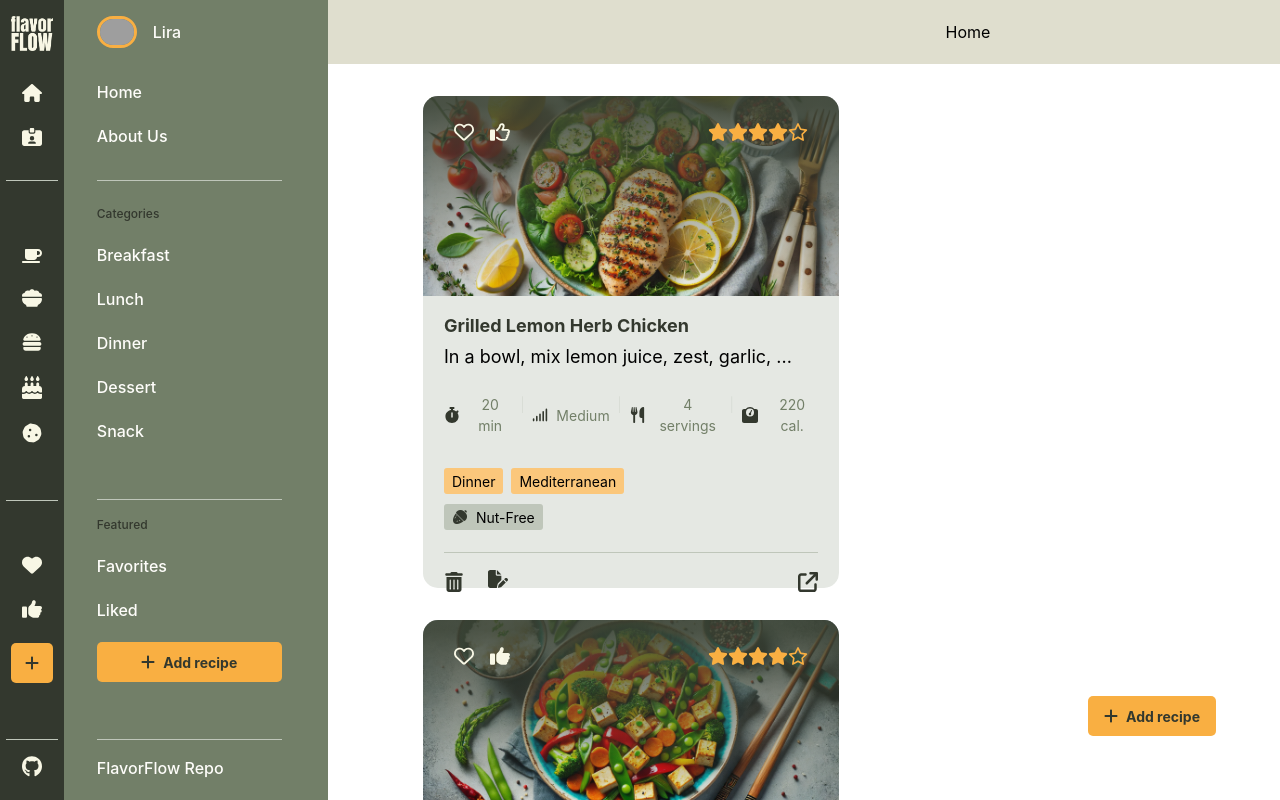
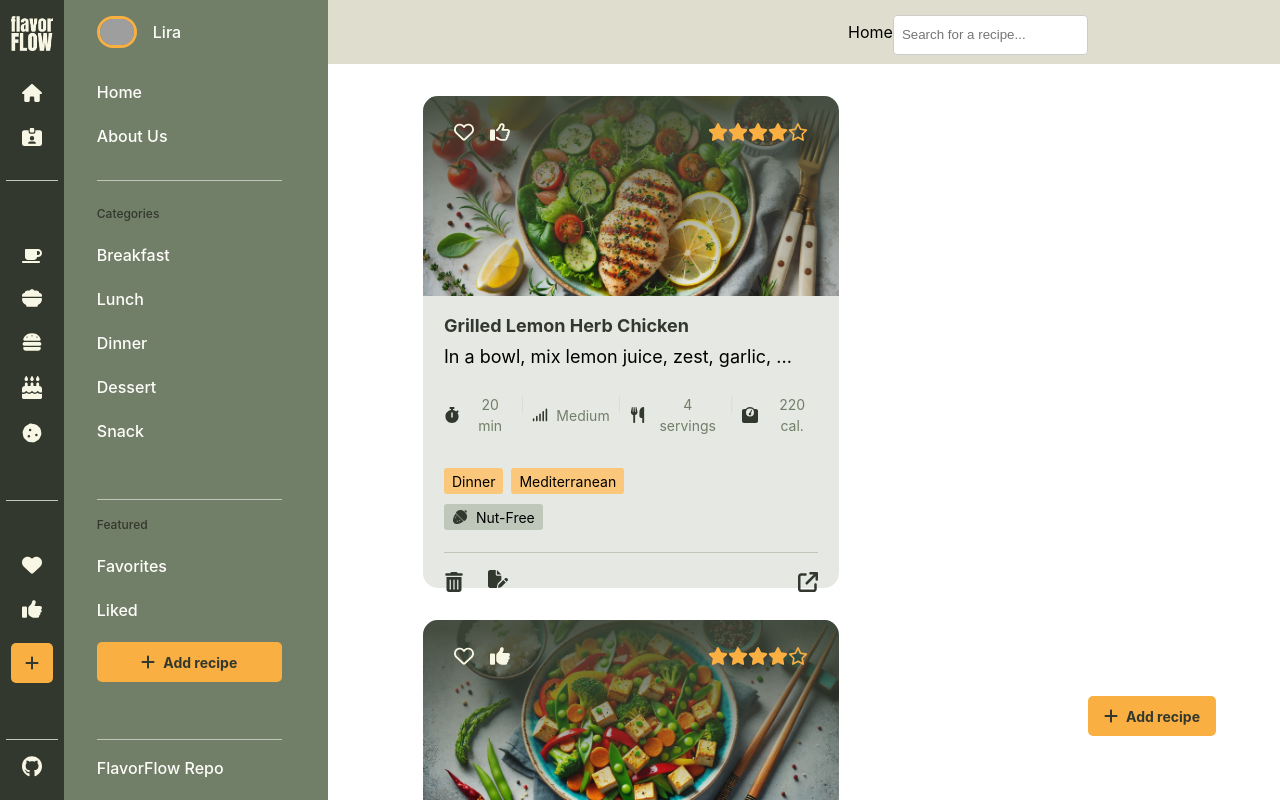
Before and after one commit to clasei/flavorflow, a React (Vite) app: page / in a window 1280 px wide. Built offline with nearby package versions, Linux system fonts and the light colour scheme; grey boxes are pictures that could not be loaded.

Commit message:
search bar ready

```diff
--- a/src/pages/About.jsx
+++ b/src/pages/About.jsx
@@ -8,7 +8,7 @@ function About() {
         <p>About Flavor Flow</p>
       </div>
 
-      <div class='aboutContainer'>
+      <div className='aboutContainer'>
   <h1>Flavor Flow 🍳 cooked by <span id='yellowSpanH1'>Sala 13</span></h1>
   <span>👩‍🍳 A quirky squad that accidentally mixed together in <span  id='yellowSpan'>Sala 12</span> and never looked back.</span>
   <img id='about' src={about} alt="sala 13" />
--- a/src/pages/Dashboard.jsx
+++ b/src/pages/Dashboard.jsx
@@ -1,15 +1,35 @@
 import { Link } from "react-router-dom"
+import { useState} from "react"
 import RecipeList from '../components/RecipeList.jsx'
 import addImg from "../assets/icons/add.svg";
 
 function Dashboard({ recipes, handleDelete }) {
+// *** Añadimos el estado para el campo de búsqueda ***
+const [searchTerm, setSearchTerm] = useState("");
+
+// *** Filtramos las recetas solo si el campo de búsqueda no está vacío ***
+const filteredRecipes = searchTerm
+  ? recipes.filter(recipe =>
+      recipe.name.toLowerCase().includes(searchTerm.toLowerCase())
+    )
+  : recipes; // Si no hay nada en el campo de búsqueda, mostramos todas las recetas
+
+
   return (
     <div className='mainContainer'>
       <div className="mainBar">
         <p>Home</p>
+        {/* *** Añadimos un campo de búsqueda que actualiza el estado según el texto ingresado *** */}
+        <input
+          type="text"
+          placeholder="Search for a recipe..."
+          value={searchTerm}
+          onChange={(e) => setSearchTerm(e.target.value)} // actualizamos el estado con el texto que se escribe
+        />
       </div>
       <main id="containerRecipes">
-        <RecipeList recipes={recipes} handleDelete={handleDelete}/>
+        {/* *** Pasamos las recetas filtradas o todas las recetas si no hay texto en el buscador *** */}
+        <RecipeList recipes={filteredRecipes} handleDelete={handleDelete} />
       </main>
 
       <Link id="buttonDashboard" to="/AddRecipe">
```
